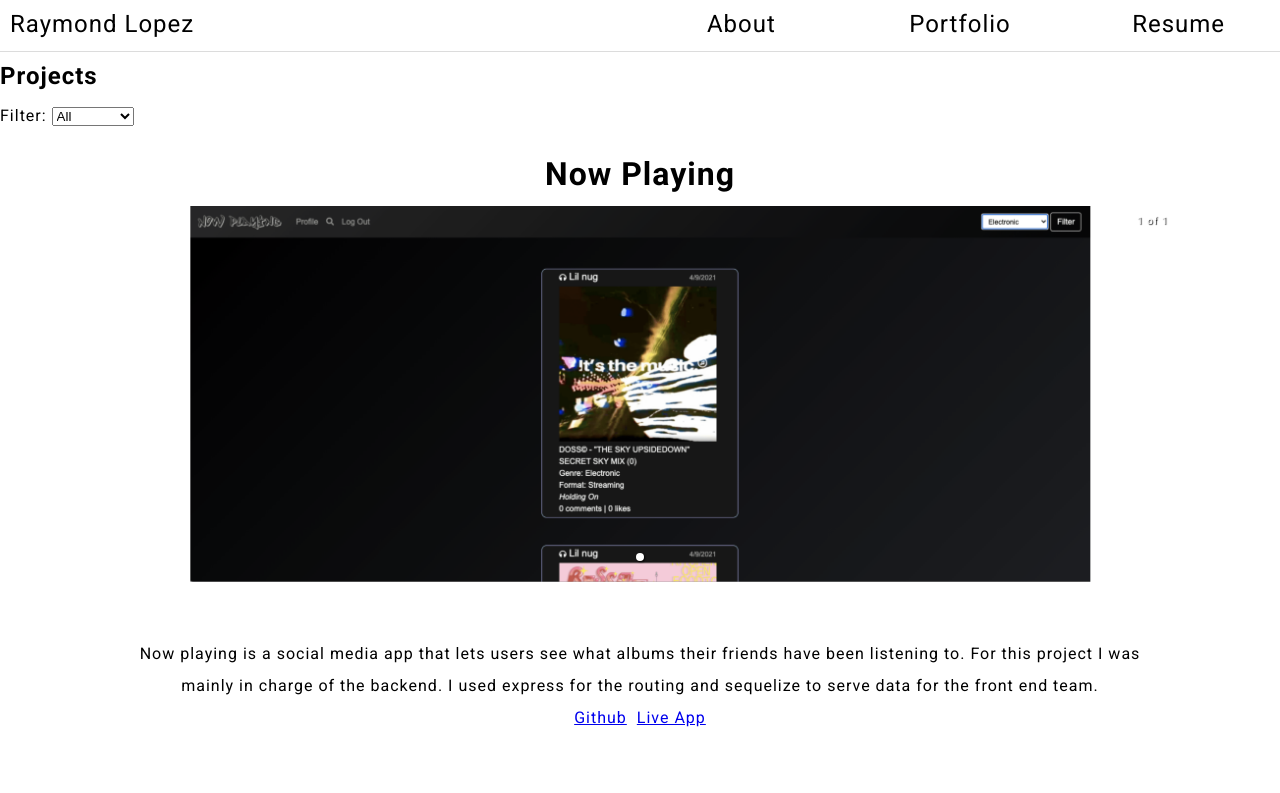
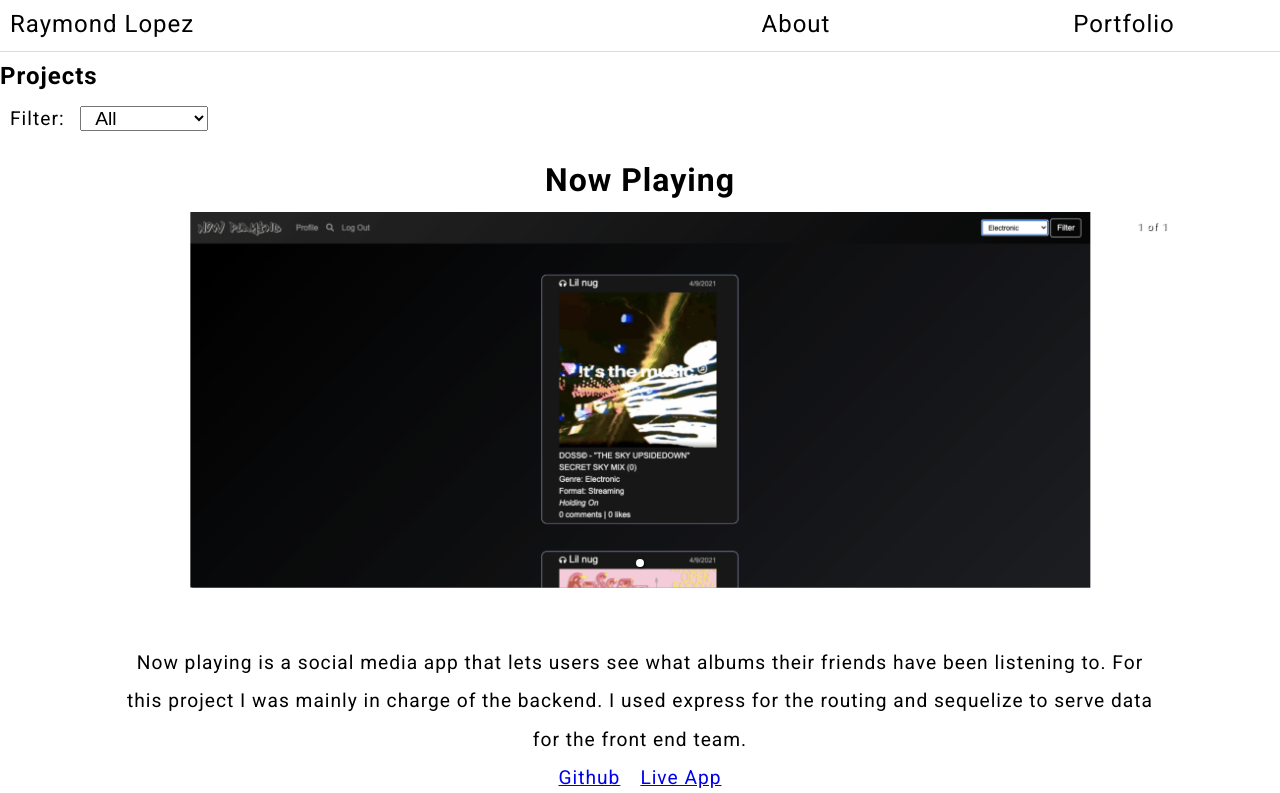
Before and after one commit to raymondlopez13/raymondlopez13.github.io, a React (Create React App) app: page /portfolio in a window 1280 px wide. Shown: the top 793 px of the page. Built offline with nearby package versions, Linux system fonts and the light colour scheme.

Commit message:
got rid of resume page

```diff
--- a/src/App.js
+++ b/src/App.js
@@ -12,7 +12,6 @@ function App() {
       <Routes>
         <Route path='/' element={<About />} />
         <Route path='/portfolio' element={<Portfolio />} />
-        <Route path='/resume' element={<Resume />} />
       </Routes>
     </Router>
   );
--- a/src/components/Nav/index.js
+++ b/src/components/Nav/index.js
@@ -24,19 +24,14 @@ function Nav() {
                 <Grid item xs={12} md={6} className='close-icon-container' onClick={close}>
                     <CloseIcon />
                 </Grid>
-                <Grid item xs={12} md={4}>
+                <Grid item xs={12} md={6}>
                     <Link to='/' className='nav-link' onClick={close}>
                         About
                     </Link>
                 </Grid>
-                <Grid item xs={12} md={4}>
+                <Grid item xs={12} md={6}>
                     <Link to='/portfolio' className='nav-link' onClick={close}>
                         Portfolio
-                    </Link>
-                </Grid>
-                <Grid item xs={12} md={4}>
-                    <Link to='/resume' className='nav-link' onClick={close}>
-                        Resume
                     </Link>
                 </Grid>
             </Grid>
--- a/src/portfolio.css
+++ b/src/portfolio.css
@@ -8,11 +8,9 @@
 .project {
     margin: 10px 0px;
 }
-.project a {
-    padding: 0px 5px;
-}
-.project p {
+.project p, .project a, select, label {
     padding: 0px 10px;
+    font-size: larger;
 }
 @media only screen and (max-width: 900px) {
     .project p {
```
